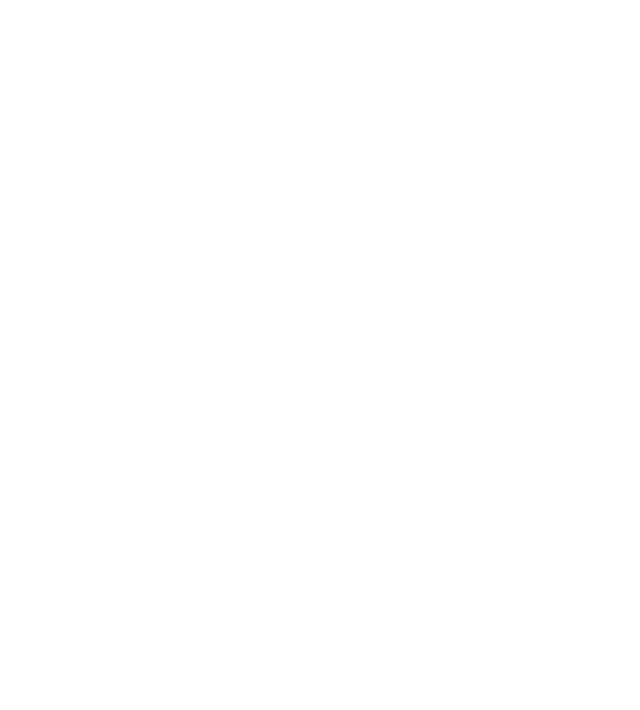
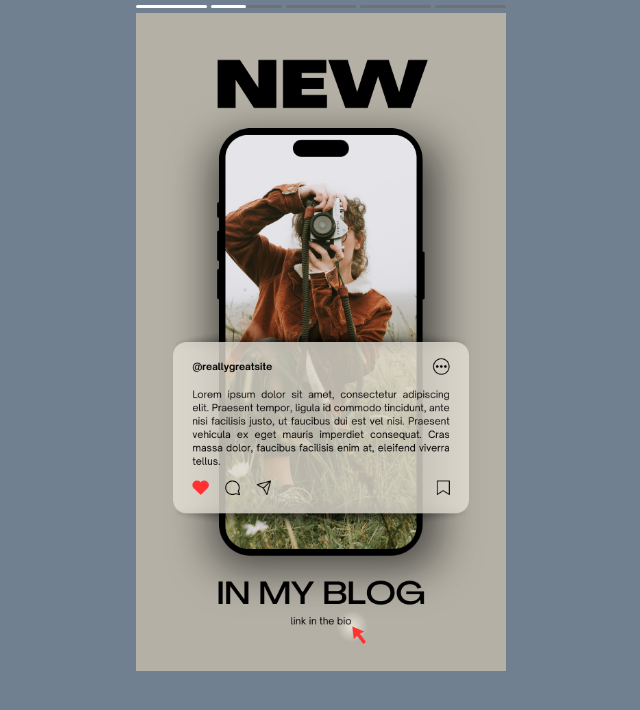
Before and after one commit to alexdermenji/stories, a plain HTML site: page index.html in a window 1280 px wide. Shown: the whole page, without its empty margins (319-959 px from the left). Drawn offline with Linux system fonts and the light colour scheme.

Commit message:
add images for stories

```diff
--- a/index.html
+++ b/index.html
@@ -3,9 +3,47 @@
 <head>
     <meta charset="UTF-8">
     <meta name="viewport" content="width=device-width, initial-scale=1.0">
+    <link href="style.css" rel="stylesheet">
     <title>Instagram stories</title>
 </head>
 <body>
+    <div class="player">
+        <div class="timeline">
+            <div class="timeline-chunk">
+                <div class="timeline-chunk-inner" style="width: 100%"></div>
+            </div>
+            <div class="timeline-chunk">
+                <div class="timeline-chunk-inner" style="width: 50%"></div>
+            </div>
+            <div class="timeline-chunk">
+                <div class="timeline-chunk-inner" style="width: 0%"></div>
+            </div>
+            <div class="timeline-chunk">
+                <div class="timeline-chunk-inner" style="width: 0%"></div>
+            </div>
+            <div class="timeline-chunk">
+                     <div class="timeline-chunk-inner" style="width: 0%">
+                </div>
+            </div>
+        </div>
+        <div class="player-content">
+            <div class="player-chunk-switcher player-chunk-switcher-prev"></div>
+            <div class="player-chunk-switcher player-chunk-switcher-next"></div>
+
+                <div class="player-chunk player-chunk-active" >
+                    <img src="img/1.png" alt="story">
+                </div>
+                <div class="player-chunk">
+                    <img src="img/2.png" alt="story">
+                </div>
+                <div class="player-chunk">
+                    <img src="img/3.png" alt="story">
+                </div>
+                <div class="player-chunk">
+                    <img src="img/4.png" alt="story">
+                </div>
+            </div>
+    </div>
 
 </body>
 </html>
--- /dev/null
+++ b/style.css
@@ -0,0 +1,64 @@
+body {
+    margin: 0;
+    background-color:slategrey;
+}
+
+.timeline {
+    display: flex;
+    margin: 5px 0;
+}
+
+.timeline-chunk {
+    background-color: #717171;
+    width: 100%;
+    height: 3px;
+    border-radius: 2px;
+}
+.timeline-chunk + .timeline-chunk {
+    margin-left: 4px;
+}
+
+.timeline-chunk-inner {
+    height: inherit;
+    background-color: white;
+    border-radius: inherit;
+}
+
+.player {
+    width: 370px;
+    margin: 0 auto;
+}
+
+.player-content {
+    position: relative;
+}
+
+.player-content img {
+    width: 100%;
+    height: auto;
+}
+
+.player-chunk {
+    display: none;
+}
+
+.player-chunk-active {
+    display: block;
+}
+
+.player-chunk-switcher {
+    position: absolute;
+    top: 0;
+    width: 30%;
+    height: 100%;
+}
+
+.player-chunk-switcher-prev {
+    top: 0;
+    left: 0;
+}
+
+.player-chunk-switcher-next {
+    top: 0;
+    right: 0;
+}
```
Also changed, not shown: img/1.png (added), img/2.png (added), img/3.png (added), 2 other files.
